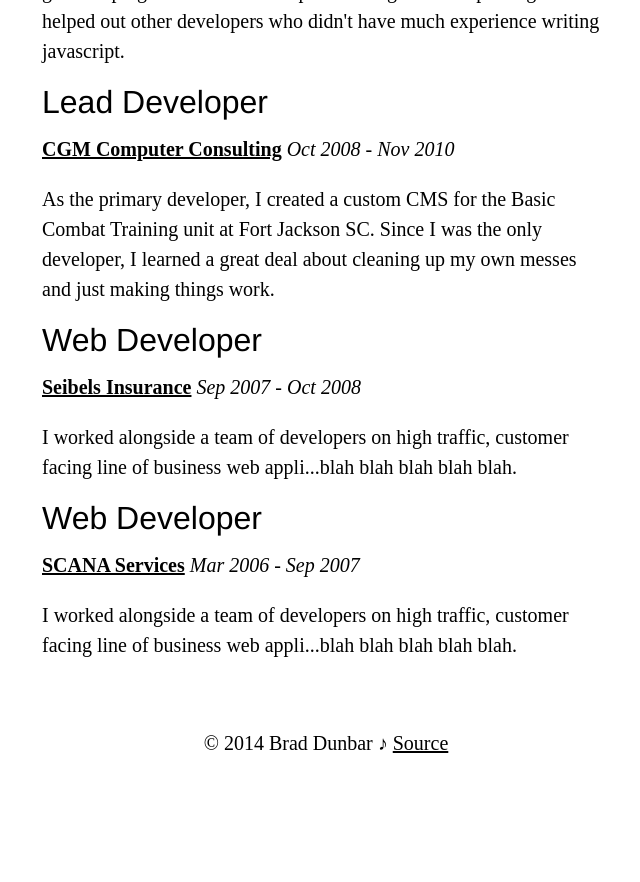
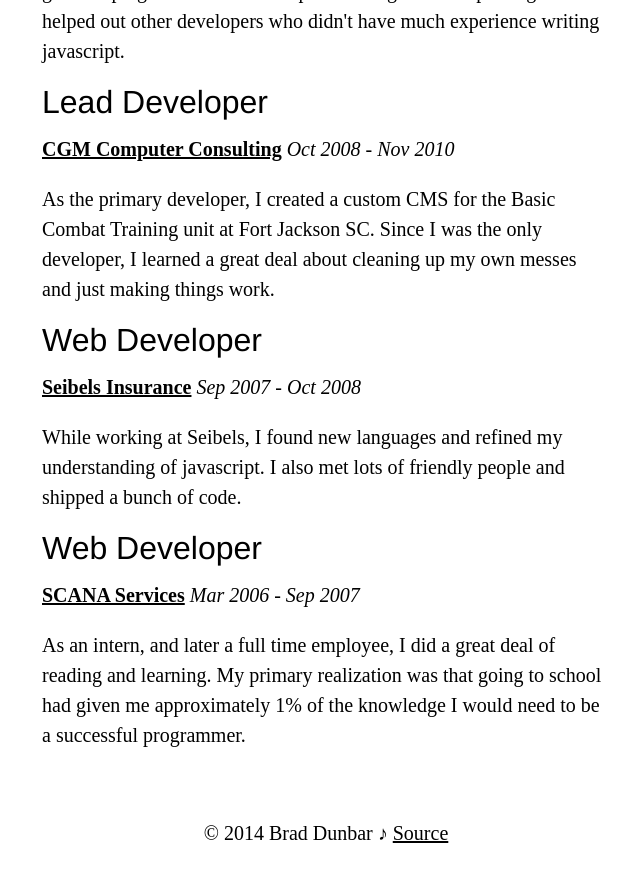
Before and after one commit to braddunbar/braddunbar.github.io, a Jekyll site: the page built from about/index.html, in a window 1280 px wide and 900 px high, scrolled down 2794 px. Shown: the top 882 px of the window, without its empty margins (314-954 px from the left). Built offline with Jekyll 4.4.1, drawn with Linux system fonts in a browser that asks for light colours; some web fonts are replaced; before the commit the page ends 3604 px from its top, so only the background shows below that.

Commit message:
No blahs.

```diff
--- a/about/index.html
+++ b/about/index.html
@@ -172,8 +172,9 @@
       <em>Sep 2007 - Oct 2008</em>
     </p>
     <p>
-      I worked alongside a team of developers on high traffic, customer facing
-      line of business web appli...blah blah blah blah blah.
+      While working at Seibels, I found new languages and refined my
+      understanding of javascript.  I also met lots of friendly people and
+      shipped a bunch of code.
     </p>
 
     <h3>Web Developer</h3>
@@ -184,9 +185,10 @@
       <em>Mar 2006 - Sep 2007</em>
     </p>
     <p>
-      I worked alongside a team of developers on high traffic,
-      customer facing line of business web appli...blah blah blah
-      blah blah.
+      As an intern, and later a full time employee, I did a great deal of
+      reading and learning.  My primary realization was that going to school
+      had given me approximately 1% of the knowledge I would need to be a
+      successful programmer.
     </p>
 
   </article>
```
